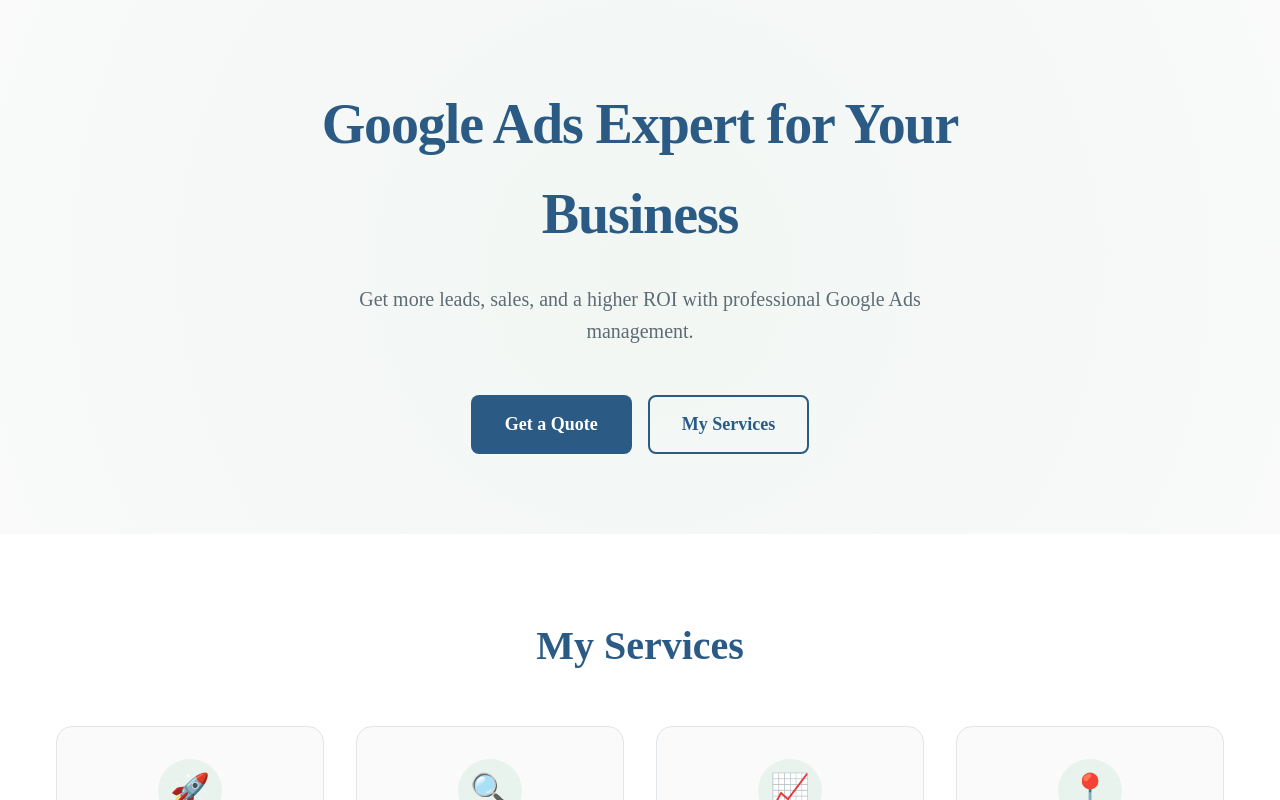
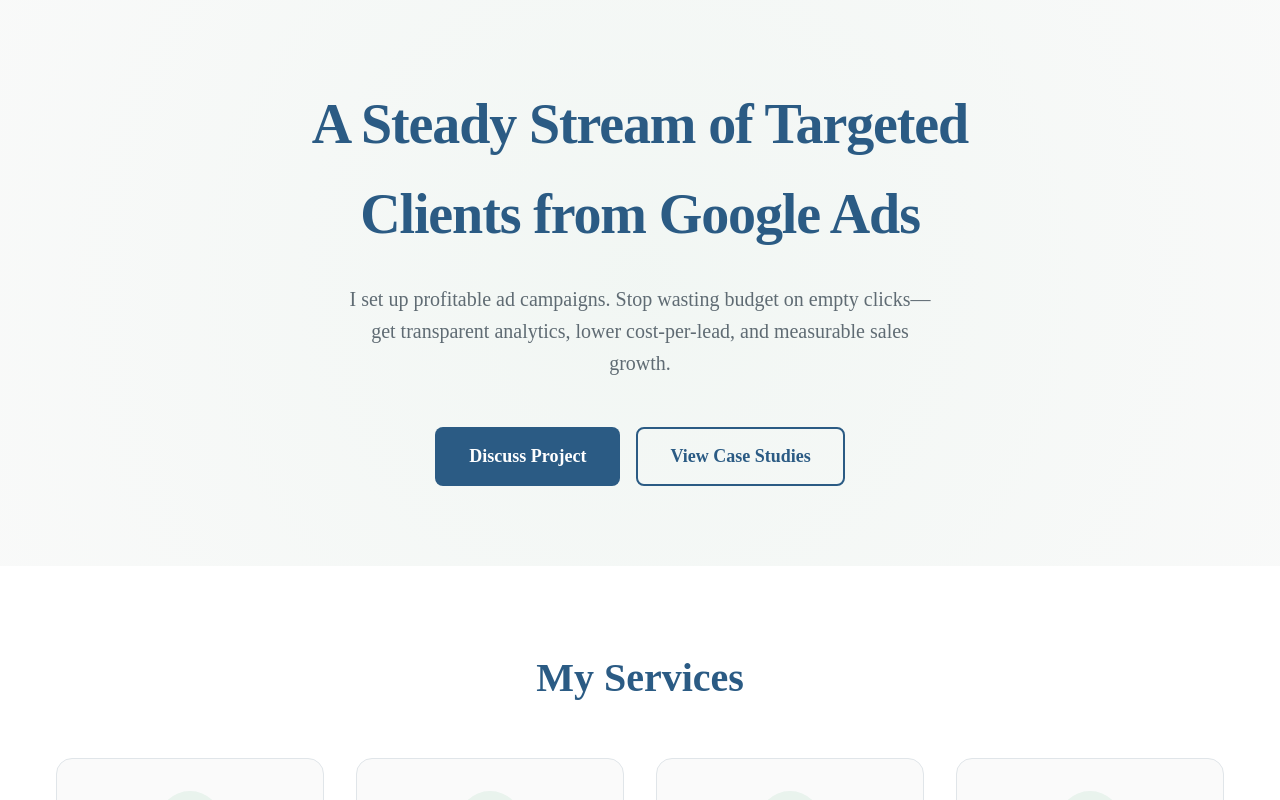
Before and after one commit to miroslavclick-spec/ppcsite, a Next.js app: page /en in a window 1280 px wide. Shown: the top 800 px of the page. Built offline with nearby package versions, Linux system fonts and the light colour scheme; no server answers.

Commit message:
content: Update Hero copywriting with stronger USP for all locales

```diff
--- a/messages/en.json
+++ b/messages/en.json
@@ -1,9 +1,9 @@
 {
   "Hero": {
-    "title": "Google Ads Expert for Your Business",
-    "subtitle": "Get more leads, sales, and a higher ROI with professional Google Ads management.",
-    "cta_primary": "Get a Quote",
-    "cta_secondary": "My Services"
+    "title": "A Steady Stream of Targeted Clients from Google Ads",
+    "subtitle": "I set up profitable ad campaigns. Stop wasting budget on empty clicks—get transparent analytics, lower cost-per-lead, and measurable sales growth.",
+    "cta_primary": "Discuss Project",
+    "cta_secondary": "View Case Studies"
   },
   "Services": {
     "section_title": "My Services",
--- a/messages/es.json
+++ b/messages/es.json
@@ -1,9 +1,9 @@
 {
     "Hero": {
-        "title": "Experto en Google Ads para su negocio",
-        "subtitle": "Obtenga más clientes potenciales, ventas y un mayor ROI con la gestión profesional de Google Ads.",
-        "cta_primary": "Obtener cotización",
-        "cta_secondary": "Mis servicios"
+        "title": "Un flujo constante de clientes potenciales desde Google Ads",
+        "subtitle": "Configuro campañas rentables. Deje de desperdiciar presupuesto en clics vacíos: obtenga análisis transparentes, menor costo por cliente potencial y crecimiento de ventas medible.",
+        "cta_primary": "Discutir proyecto",
+        "cta_secondary": "Ver casos de éxito"
     },
     "Services": {
         "section_title": "Mis servicios",
--- a/messages/ru.json
+++ b/messages/ru.json
@@ -1,9 +1,9 @@
 {
     "Hero": {
-        "title": "Эксперт по Google Ads для вашего бизнеса",
-        "subtitle": "Получайте больше лидов, продаж и высокий ROI благодаря профессиональной настройке Google Ads.",
-        "cta_primary": "Оставить заявку",
-        "cta_secondary": "Мои услуги"
+        "title": "Стабильный поток целевых клиентов из Google Ads",
+        "subtitle": "Настраиваю рекламу, которая окупается. Перестаньте сливать бюджет на пустые клики — получите прозрачную аналитику, снижение стоимости лида и измеримый рост продаж.",
+        "cta_primary": "Обсудить проект",
+        "cta_secondary": "Смотреть кейсы"
     },
     "Services": {
         "section_title": "Мои услуги",
--- a/messages/uk.json
+++ b/messages/uk.json
@@ -1,9 +1,9 @@
 {
     "Hero": {
-        "title": "Експерт з Google Ads для вашого бізнесу",
-        "subtitle": "Отримайте більше лідів, продажів та вищий ROI завдяки професійному налаштуванню Google Ads.",
-        "cta_primary": "Залишити заявку",
-        "cta_secondary": "Мої послуги"
+        "title": "Стабільний потік цільових клієнтів з Google Ads",
+        "subtitle": "Налаштовую рекламу, яка окуповується. Перестаньте зливати бюджет на порожні кліки — отримайте прозору аналітику, зниження вартості ліда та вимірюване зростання продажів.",
+        "cta_primary": "Обговорити проєкт",
+        "cta_secondary": "Дивитися кейси"
     },
     "Services": {
         "section_title": "Мої послуги",
--- a/src/components/Hero.tsx
+++ b/src/components/Hero.tsx
@@ -14,7 +14,7 @@
                         <a href="#contacts" className="btn btn-primary">
                             {t('cta_primary')}
                         </a>
-                        <a href="#services" className="btn btn-secondary">
+                        <a href="#cases" className="btn btn-secondary">
                             {t('cta_secondary')}
                         </a>
                     </div>
```
